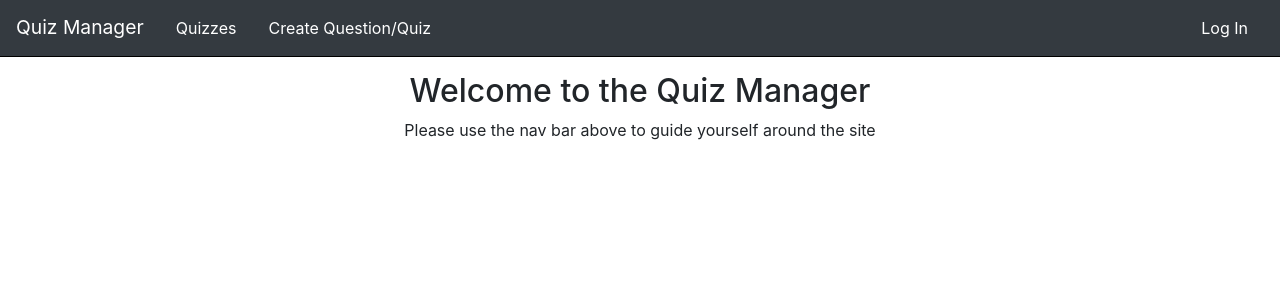
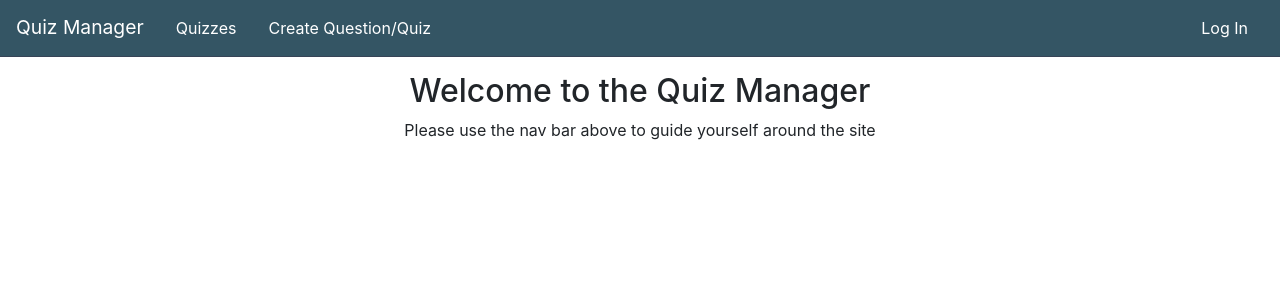
Before and after one commit to 6JoeB/quiz-manager, a React (Create React App) app in the folder frontend/: page / in a window 1280 px wide. Shown: the top 300 px of the page. Built offline with nearby package versions, Linux system fonts and the light colour scheme.

Commit message:
styled show/hide and delete buttons

```diff
--- a/frontend/src/App.css
+++ b/frontend/src/App.css
@@ -14,8 +14,8 @@
     -ms-flex-pack: justify;
     justify-content: space-between;
     padding: .5rem 1rem;
-    background-color: #077e9c;
-    border-bottom: solid black 1px;
+    background-color: #345564;
+    border-bottom: solid rgb(55, 68, 87) 1px;
 }
 
 .nav-link {
@@ -61,8 +61,7 @@
 }
 
 .q-and-a-table__button {
-    background: none;
-    padding: 3px;
+    margin: 2px;
 }
 
 .q-and-a-table__header {
--- a/frontend/src/components/Navbar.jsx
+++ b/frontend/src/components/Navbar.jsx
@@ -7,7 +7,7 @@ import LogoutButton from './LogoutButton';
 import Links from './Links'
 
 const Nav = styled.nav.attrs({
-    className: 'nav-bar navbar-expand-lg navbar-dark bg-dark',
+    className: 'nav-bar navbar-expand-lg navbar-dark ',
 })`
     margin-bottom: 20 px;
 `
--- a/frontend/src/pages/QuestionList.jsx
+++ b/frontend/src/pages/QuestionList.jsx
@@ -56,8 +56,8 @@ export default class QuestionList extends Component {
                     {entry.answer}
                 </td>
                 <td>
-                    <button className="q-and-a-table__button" onClick={() => this.showOrHideAnswer(entry.question)}>Show/Hide Answer</button>
-                    <button className="q-and-a-table__button" onClick={() => this.deleteQuestion(entry._id)}>Delete</button>
+                    <button className="btn btn-primary q-and-a-table__button " onClick={() => this.showOrHideAnswer(entry.question)}>Show/Hide Answer</button>
+                    <button className="btn btn-danger q-and-a-table__button" onClick={() => this.deleteQuestion(entry._id)}>Delete</button>
                 </td>
             </tr>
         );
```
